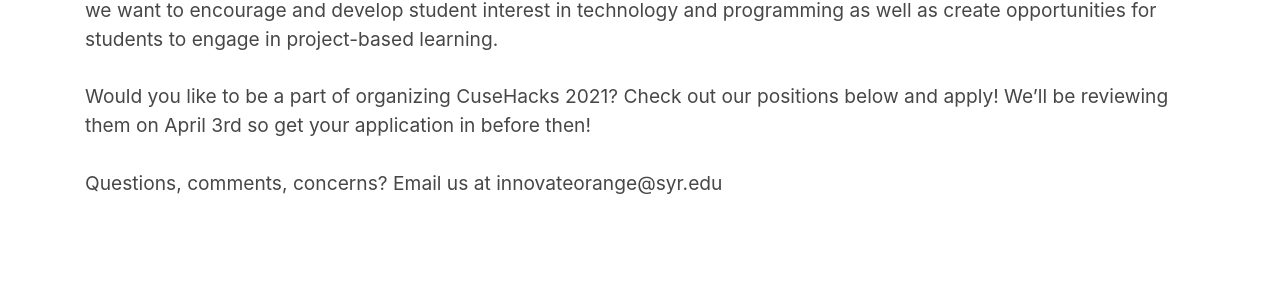
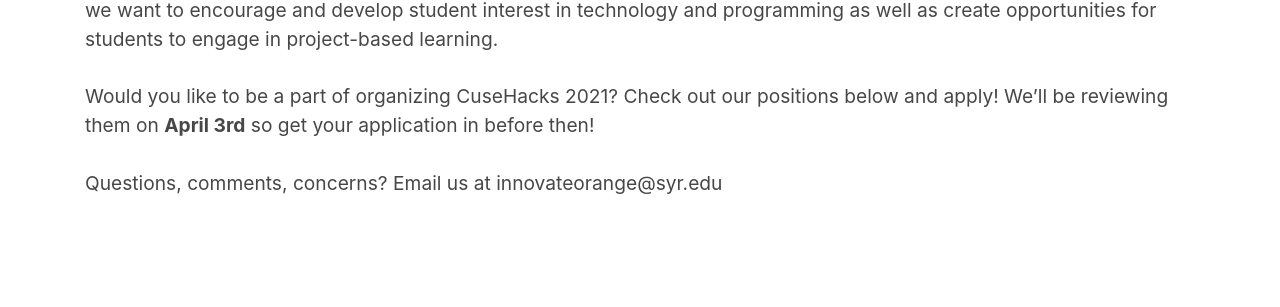
Before and after one commit to innovateorange/innovateorange.github.io, a Jekyll site: the page built from index.html, in a window 1280 px wide and 900 px high. Shown: the part 256-563 px from the top of the window. Built offline with Jekyll 4.4.1, drawn with Linux system fonts in a browser that asks for light colours; nearby versions of some CDN libraries.

Commit message:
bolded due date

```diff
--- a/_config.yml
+++ b/_config.yml
@@ -52,7 +52,7 @@
   opportunities for students to engage in project-based learning.
   <br><br>
   Would you like to be a part of organizing CuseHacks 2021? Check out our positions below and apply!
-  We'll be reviewing them on April 3rd so get your application in before then!
+  We'll be reviewing them on **April 3rd** so get your application in before then!
   <br><br>
   Questions, comments, concerns? Email us at innovateorange@syr.edu
 
```
